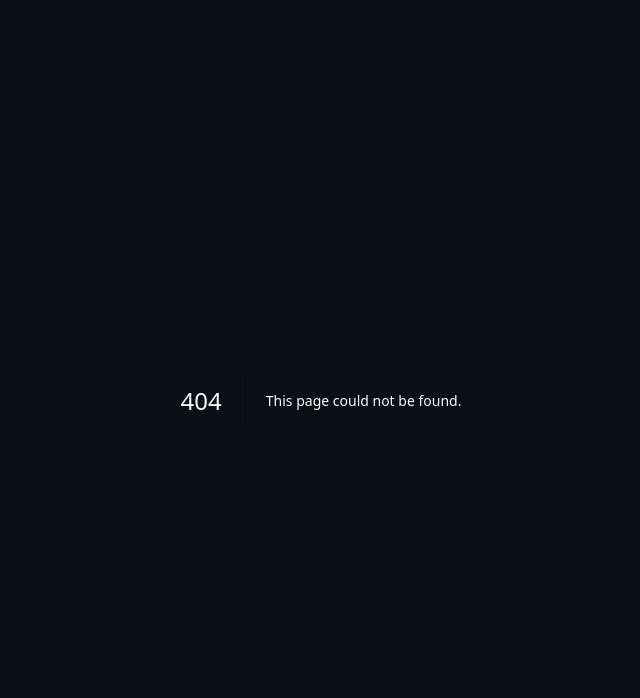
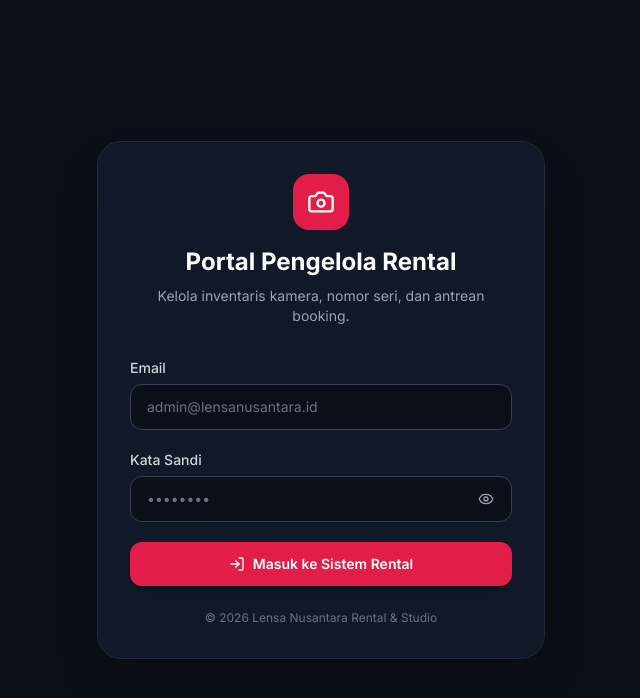
Before and after one commit to anonimjra/opencode4, a Next.js app: page /admin/login in a window 1280 px wide. Before the commit this address had no page. Shown: the top 698 px of the page, without its empty margins (319-959 px from the left). Built offline with nearby package versions, Linux system fonts and the light colour scheme.

Commit message:
T023: Halaman Login Admin & Form Autentikasi

```diff
--- /dev/null
+++ b/app/actions/auth.ts
@@ -0,0 +1,40 @@
+"use server";
+
+import { redirect } from "next/navigation";
+import { createClient } from "@/lib/supabase/server";
+import type { ActionResponse } from "@/types";
+
+export async function loginAction(
+  formData: FormData,
+): Promise<ActionResponse> {
+  const email = String(formData.get("email") ?? "").trim();
+  const password = String(formData.get("password") ?? "");
+
+  if (!email || !password) {
+    return {
+      success: false,
+      error: "Email dan kata sandi wajib diisi.",
+    };
+  }
+
+  const supabase = await createClient();
+  const { error } = await supabase.auth.signInWithPassword({
+    email,
+    password,
+  });
+
+  if (error) {
+    return {
+      success: false,
+      error: "Email atau kata sandi pengelola rental salah.",
+    };
+  }
+
+  redirect("/admin");
+}
+
+export async function logoutAction(): Promise<void> {
+  const supabase = await createClient();
+  await supabase.auth.signOut();
+  redirect("/admin/login");
+}
--- /dev/null
+++ b/app/admin/login/page.tsx
@@ -0,0 +1,35 @@
+import type { Metadata } from "next";
+import { Camera } from "lucide-react";
+import LoginForm from "@/components/admin/LoginForm";
+
+export const metadata: Metadata = {
+  title: "Login Admin",
+};
+
+export default function AdminLoginPage() {
+  return (
+    <div className="min-h-screen flex items-center justify-center bg-[#0B0F17] p-4">
+      <div className="w-full max-w-md rounded-3xl border border-[#1F2937] bg-[#111827] p-8 shadow-2xl">
+        <div className="flex flex-col items-center text-center">
+          <span className="flex h-14 w-14 items-center justify-center rounded-2xl bg-primary text-white">
+            <Camera className="h-7 w-7" />
+          </span>
+          <h1 className="mt-4 text-2xl font-bold text-white">
+            Portal Pengelola Rental
+          </h1>
+          <p className="mt-2 text-sm text-gray-400">
+            Kelola inventaris kamera, nomor seri, dan antrean booking.
+          </p>
+        </div>
+
+        <div className="mt-8">
+          <LoginForm />
+        </div>
+
+        <p className="mt-6 text-center text-xs text-gray-500">
+          © {new Date().getFullYear()} Lensa Nusantara Rental & Studio
+        </p>
+      </div>
+    </div>
+  );
+}
--- /dev/null
+++ b/components/admin/LoginForm.tsx
@@ -0,0 +1,97 @@
+"use client";
+
+import { useState, useTransition } from "react";
+import { Eye, EyeOff, LogIn, AlertCircle } from "lucide-react";
+import { loginAction } from "@/app/actions/auth";
+
+export default function LoginForm() {
+  const [showPassword, setShowPassword] = useState(false);
+  const [error, setError] = useState<string | null>(null);
+  const [isPending, startTransition] = useTransition();
+
+  function handleSubmit(event: React.FormEvent<HTMLFormElement>) {
+    event.preventDefault();
+    setError(null);
+    const formData = new FormData(event.currentTarget);
+    startTransition(async () => {
+      const result = await loginAction(formData);
+      if (result && !result.success) {
+        setError(result.error ?? "Login gagal. Silakan coba lagi.");
+      }
+    });
+  }
+
+  return (
+    <form onSubmit={handleSubmit} className="space-y-5">
+      {error ? (
+        <div className="flex items-start gap-2 rounded-xl border border-[#991B1B] bg-[#450A0A] px-4 py-3 text-sm text-[#F87171]">
+          <AlertCircle className="mt-0.5 h-4 w-4 flex-none" />
+          <span>{error}</span>
+        </div>
+      ) : null}
+
+      <div>
+        <label
+          htmlFor="email"
+          className="block text-sm font-medium text-gray-300"
+        >
+          Email
+        </label>
+        <input
+          id="email"
+          name="email"
+          type="email"
+          autoComplete="email"
+          required
+          className="mt-1.5 w-full rounded-xl border border-gray-700 bg-[#0B0F17] px-4 py-3 text-sm text-white placeholder-gray-500 focus:border-primary focus:outline-none focus:ring-1 focus:ring-primary"
+          placeholder="admin@lensanusantara.id"
+        />
+      </div>
+
+      <div>
+        <label
+          htmlFor="password"
+          className="block text-sm font-medium text-gray-300"
+        >
+          Kata Sandi
+        </label>
+        <div className="relative mt-1.5">
+          <input
+            id="password"
+            name="password"
+            type={showPassword ? "text" : "password"}
+            autoComplete="current-password"
+            required
+            className="w-full rounded-xl border border-gray-700 bg-[#0B0F17] px-4 py-3 pr-12 text-sm text-white placeholder-gray-500 focus:border-primary focus:outline-none focus:ring-1 focus:ring-primary"
+            placeholder="••••••••"
+          />
+          <button
+            type="button"
+            onClick={() => setShowPassword((prev) => !prev)}
+            aria-label={showPassword ? "Sembunyikan kata sandi" : "Tampilkan kata sandi"}
+            className="absolute right-3 top-1/2 -translate-y-1/2 rounded-lg p-1.5 text-gray-400 hover:text-white"
+          >
+            {showPassword ? (
+              <EyeOff className="h-4 w-4" />
+            ) : (
+              <Eye className="h-4 w-4" />
+            )}
+          </button>
+        </div>
+      </div>
+
+      <button
+        type="submit"
+        disabled={isPending}
+        className="inline-flex w-full items-center justify-center gap-2 rounded-xl bg-primary px-5 py-3 text-sm font-semibold text-white shadow-lg shadow-primary/20 transition-colors hover:bg-primary-hover disabled:cursor-not-allowed disabled:opacity-60"
+      >
+        {isPending ? (
+          <span className="h-4 w-4 animate-spin rounded-full border-2 border-white/40 border-t-white" />
+        ) : (
+          <LogIn className="h-4 w-4" />
+        )}
+        Masuk ke Sistem Rental
+      </button>
+    </form>
+  );
+}
```
Also changed, not shown: blueprint/tasks/T023-admin-login-page.md (+3 -3 lines).
